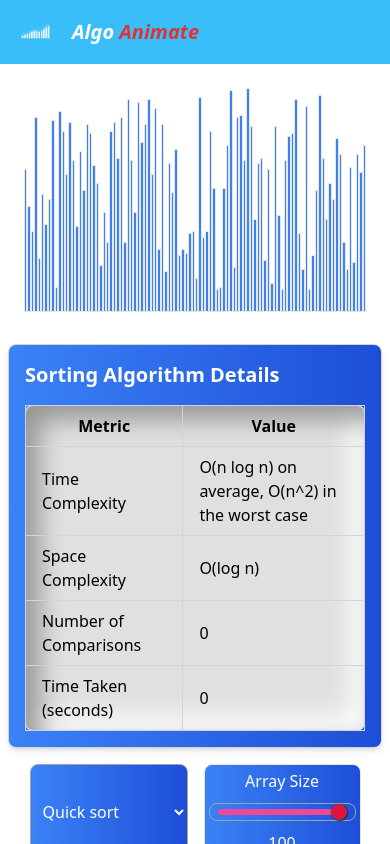
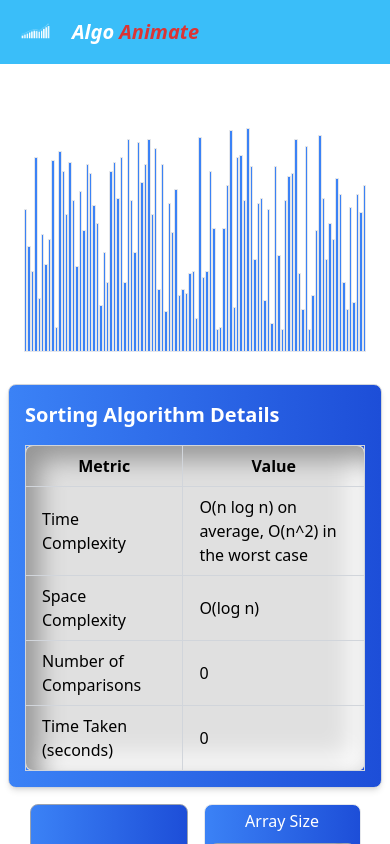
Before and after one commit to deep6001/SortingVisualizer, a React (Vite) app: page / in a window 390 px wide. Shown: the top 844 px of the page. Built offline with nearby package versions, Linux system fonts and the light colour scheme.

Commit message:
add responsiveness for medium size

```diff
--- a/src/components/AllSorting2.jsx
+++ b/src/components/AllSorting2.jsx
@@ -110,7 +110,7 @@ const AllSorting2 = () => {
   };
 
   return (
-    <div className="flex flex-col sm:flex-col md:flex-row   items-start sm:justify-center h-screen bg-white p-2 sm:p-4 ">
+    <div className="flex flex-col sm:flex-col md:flex-row   items-start sm:justify-center h-screen bg-white p-2 sm:p-4  ">
 
 
       <ArrayVisualizer2 array={array} activeIndices={activeIndices} />
--- a/src/components/ArrayBar2.jsx
+++ b/src/components/ArrayBar2.jsx
@@ -9,7 +9,7 @@ const ArrayBar2 = ({ value, maxValue, isActive }) => {
 
   return (
     <div
-      className={`w-1 bg-blue-500 border sm:w-[5%] text-white flex justify-center ${isActive ? 'bg-red-500' : 'bg-blue-500'}`}
+      className={`w-[5%] bg-blue-500 border sm:w-[5%] text-white flex justify-center ${isActive ? 'bg-red-500' : 'bg-blue-500'}`}
       style={{
         height: `${barHeight}%`
       }}
--- a/src/components/ArrayVisulizer2.jsx
+++ b/src/components/ArrayVisulizer2.jsx
@@ -7,7 +7,7 @@ const ArrayVisualizer2 = ({ array, activeIndices }) => {
 
   return (
 
-    <div className="flex justify-center items-end w-full min-h-64 sm:w-full flex-grow-0 overflow-hidden  h-[80%] p-4">
+    <div className="flex justify-center  items-end w-full min-h-64 sm:min-h-48 sm:w-full flex-grow-0 overflow-hidden h-[80%] p-4">
       {array.map((value, idx) => (
         <ArrayBar2
           key={idx}
--- a/src/components/Navbar.jsx
+++ b/src/components/Navbar.jsx
@@ -6,7 +6,7 @@ import { Link } from 'react-router-dom'
 function Navbar() {
   return (
     <>
-    <div className='h-16 flex items-center z-10 gap-4 p-2  bg-[#3ABEF9] overflow-hidden justify-between '>
+    <div className='h-16 flex items-center z-10 gap-4 p-2  w-full bg-[#3ABEF9] overflow-hidden justify-between '>
       <Link to='/'>
           <div className='flex items-center gap-2 mr-4'>
             <img src={logo} alt="logo" className='w-14 mix-blend-screen' />
--- a/src/index.css
+++ b/src/index.css
@@ -10,9 +10,14 @@
   .gradint-green{
     @apply bg-gradient-to-r from-green-500 to-green-700
   }
+  #root{
+    @apply flex gap-10 flex-col md:gap-14
+
+  }
 
 
 }
+
 
 input[type=range] {
   -webkit-appearance: none;
```
